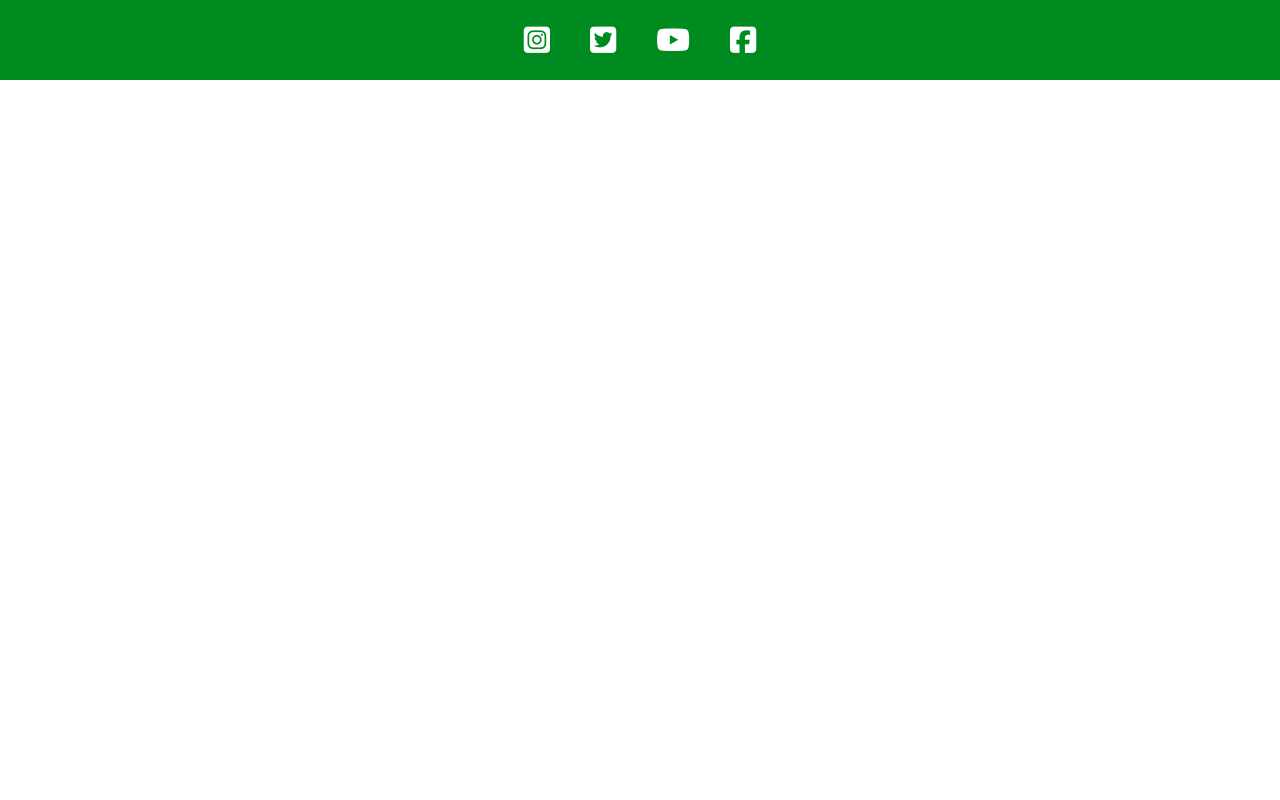
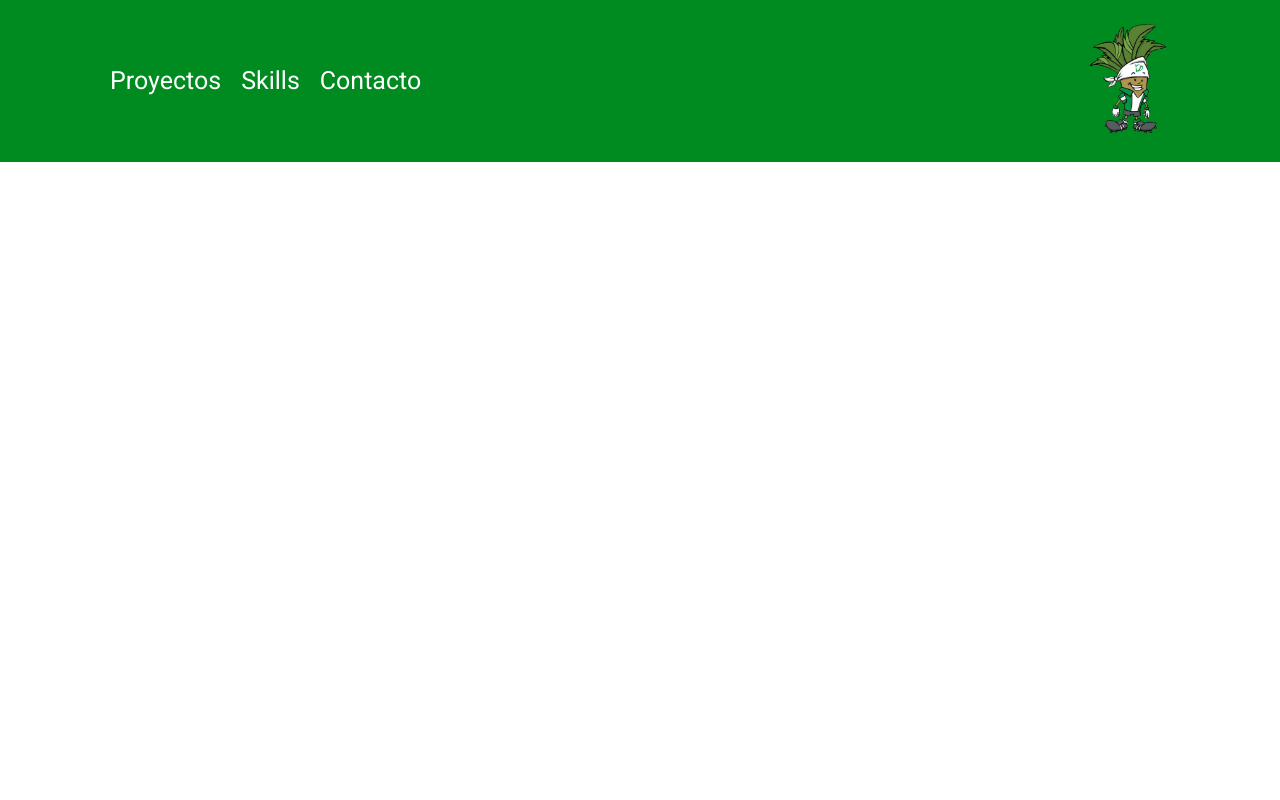
Before and after one commit to jorquiber/KC_Lab3_HTML-CSS, a plain HTML site: page index.html in a window 1280 px wide. Shown: the top 800 px of the page. Drawn offline with Linux system fonts and the light colour scheme.

Commit message:
Estructurado y maquetado del header

```diff
--- a/index.html
+++ b/index.html
@@ -6,35 +6,66 @@
     <meta name="viewport" content="width=device-width, initial-scale=1.0">
     <title>Palmerín: la leyenda verdiblanca</title>
     <script src="https://kit.fontawesome.com/b01fe8b834.js" crossorigin="anonymous"></script>
+    <link rel="stylesheet" href="https://fonts.googleapis.com/css?family=Roboto:400,700&display=swap">
     <link rel="stylesheet" href="styles/normalize.css">
     <link rel="stylesheet" href="styles/common.css">
     <link rel="stylesheet" href="styles/footer.css">
+    <link rel="stylesheet" href="styles/header.css">
 </head>
 
 <body>
 
 
-</body>
+</body class="body">
+<!-- header -->
+<header class="header">
+    <div class="header__box">
+        <nav class="header__box__nav">
+            <ul class="header__box__nav__list">
+                <li>
+                    <a class="btn" href="">Menu</a>
+                </li>
+                <li>
+                    <a class="btn web" href="">Proyectos</a>
+                </li>
+                <li>
+                    <a class="btn web" href="">Skills</a>
+                </li>
+                <li>
+                    <a class="btn web" href="">Contacto</a>
+                </li>
+            </ul>
+        </nav>
+        <div class="header__box__logo">
+            <img src="assets/Principal/palmerin-logo.png" alt="Palmerin">
+        </div>
+    </div>
+</header>
+
+<section style="height: 1500px;"></section>
+
+
+<!-- footer -->
 <footer class="footer">
     <ul class="footer__list">
         <li>
             <a href="https://www.instagram.com/">
-                <i class="fab fa-square-instagram" ></i>
+                <i class="fab fa-instagram"></i>
             </a>
         </li>
         <li>
             <a href="https://twitter.com/">
-                <i class="fab fa-square-twitter"></i>
+                <i class="fab fa-twitter"></i>
             </a>
         </li>
         <li>
             <a href="https://www.youtube.com/">
-                <i class="fab fa-youtube" ></i>
+                <i class="fab fa-youtube"></i>
             </a>
         </li>
         <li>
             <a href="https://www.facebook.com/">
-                <i class="fab fa-square-facebook" ></i>
+                <i class="fab fa-facebook"></i>
             </a>
         </li>
     </ul>
--- a/styles/common.css
+++ b/styles/common.css
@@ -4,11 +4,15 @@
     --secondary-text-color: #535353;
     --main-brand-color: #008b20;
     --secondary-brand-color: #FFF;
+    font-family: 'Roboto', sans-serif;
     font-size: 16px;
-    /* roboto-regular - latin */
-    font-display: swap; /* Check https://developer.mozilla.org/en-US/docs/Web/CSS/@font-face/font-display for other options. */
-    font-family: 'Roboto';
-    font-style: normal;
-    font-weight: 400;
-    src: url('../fonts/roboto-v30-latin-regular.woff2') format('woff2'); /* Chrome 36+, Opera 23+, Firefox 39+, Safari 12+, iOS 10+ */
 }
+
+* {
+    box-sizing: border-box;
+}
+
+.body {
+    color: var(--main-text-color);
+
+}
--- a/styles/footer.css
+++ b/styles/footer.css
@@ -2,15 +2,17 @@
     background-color: var(--main-brand-color);
     height: 5rem;
     width: 100%;
-    text-align: center;
-    display: flex;
-    justify-content: center;
+    position: relative;
 }
 
 .footer__list {
     list-style: none;
     padding: 0;
-    margin: 0;
+    margin: 0 auto; /* Centra horizontalmente */
+    position: absolute;
+    top: 50%;
+    left: 50%;
+    transform: translate(-50%,-50%); /* Centra verticalmente */
     display: flex;
     gap: 40px;
     max-width: 300px;
--- /dev/null
+++ b/styles/header.css
@@ -0,0 +1,64 @@
+.header {
+    background-color: var(--main-brand-color);
+    width: 100%;
+    color: var(--main-text-color);
+    position: sticky;
+    top: 0;
+}
+
+.header__box {
+    width: 90%;
+    max-width: 1100px;
+    max-width: 1100px;
+    margin: 0 auto;
+    display: flex;
+    justify-content: space-between;
+    align-content: center;
+}
+
+.header__box__nav {
+    display: flex;
+    justify-content: center;
+}
+
+
+.header__box__nav__list {
+    list-style: none;
+    padding: 0;
+    margin: 0;
+    display: flex;
+    justify-content: center;
+    align-items: center;
+    gap: 20px;
+}
+
+.header__box__nav__list li .btn {
+    display: block;
+    text-decoration: none;
+    color:var(--secondary-brand-color);
+    font-size: 25px;
+}
+
+.header__box__nav__list li .btn.web {
+    display: none;
+}
+
+.header__box__logo img {
+    width: 115px;
+}
+
+@media (hover: hover) {
+    .btn:hover {
+        font-weight: bold;
+    }
+}
+
+@media(width > 768px) {
+    .header__box__nav__list li .btn{
+        display: none;
+    }
+    .header__box__nav__list li .btn.web{
+        display: block;
+    }
+
+}
```
